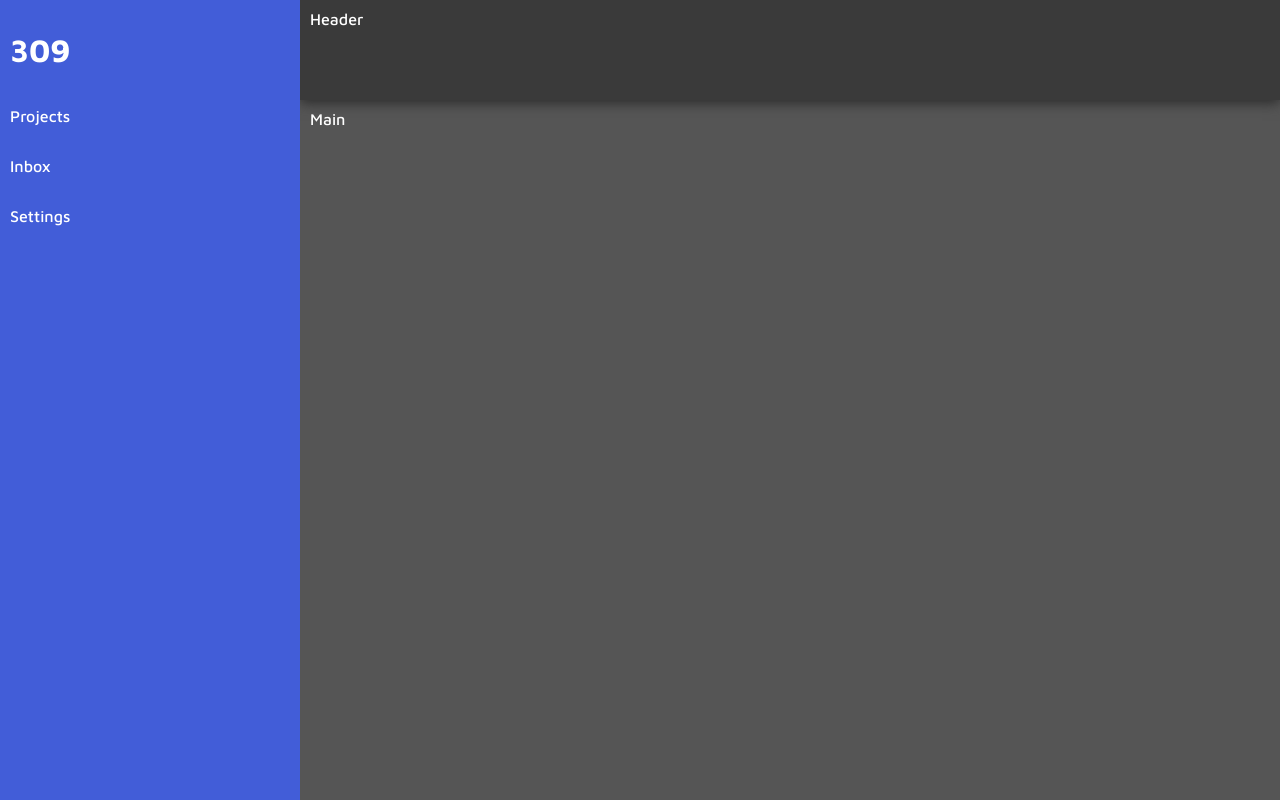
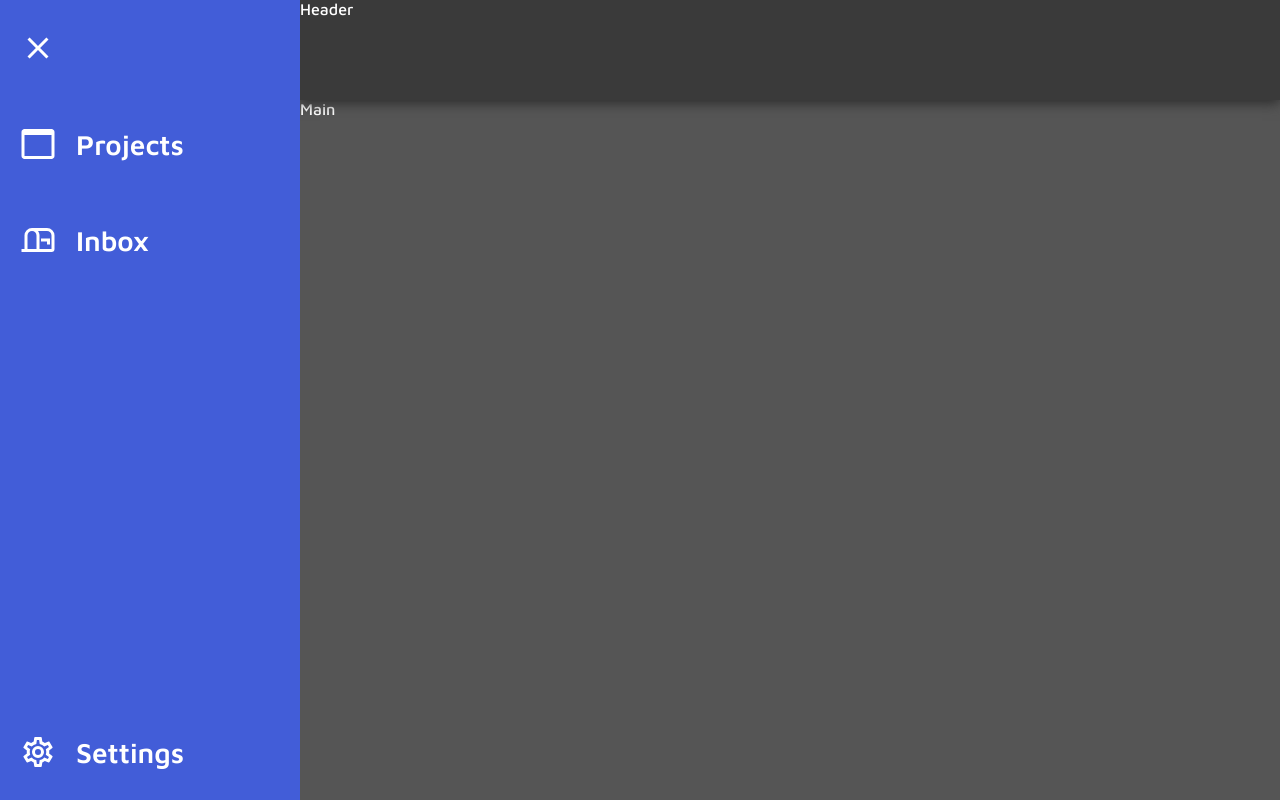
Before and after one commit to Juovitus/CS402, a React (Create React App) app in the folder frontend/: page / in a window 1280 px wide. Built offline with nearby package versions, Linux system fonts and the light colour scheme.

Commit message:
Prettied nav bar up.

```diff
--- a/frontend/src/App.css
+++ b/frontend/src/App.css
@@ -16,16 +16,33 @@ html, body, #root, .App {
     font-weight: 500;
 }
 
-.App > * {
-    padding: 10px;
-}
-
 .Nav {
     grid-area: nav;
     background-color: rgb(66, 93, 216);
     z-index: 2;
     display: flex;
     flex-direction: column;
+    padding: 0 20px;
+}
+
+.NavItem {
+    display: flex;
+    align-items: center;
+    padding: 30px 0;
+}
+
+.NavItem > span {
+    font-size: 28px;
+    font-weight: 600;
+}
+
+/* Icon to the left of the nav item text. */
+svg.nav-item-icon {
+    margin-right: 20px;
+}
+
+.Settings-nav-item {
+    margin-top: auto;
 }
 
 .Header {
--- a/frontend/src/components/navbar/NavItem.tsx
+++ b/frontend/src/components/navbar/NavItem.tsx
@@ -1,13 +1,21 @@
 import React from "react";
+import Icon from '@mdi/react'
 
 interface Props {
-    text: string
+    text?: string
+    icon: string
 }
 
-export const NavItem: React.FC<Props> = ({text}) => {
+export const NavItem: React.FC<Props> = ({text, icon}) => {
+    const cn = `NavItem ${text}-nav-item`
+
     return (
-        <div className="NavItem">
-            <p>{text}</p>
+        <div className={cn}>
+            <Icon path={icon}
+                size='36px'
+                className="nav-item-icon"
+                />
+            <span>{text}</span>
         </div>
     );
 };
--- a/frontend/src/components/navbar/Navbar.tsx
+++ b/frontend/src/components/navbar/Navbar.tsx
@@ -1,6 +1,12 @@
 import React from "react";
 import '../../App.css'
 import { NavItem } from "./NavItem";
+import {
+    mdiMailboxOpenOutline,
+    mdiCogOutline,
+    mdiApplicationOutline,
+    mdiClose
+ } from '@mdi/js';
 
 interface Props {
 }
@@ -9,10 +15,10 @@ export const Navbar: React.FC<Props> = () => {
 
     return (
         <div className="Nav">
-            <h1>309</h1>
-            <NavItem text="Projects"/>
-            <NavItem text="Inbox" />
-            <NavItem text="Settings" />
+            <NavItem icon={mdiClose}/>
+            <NavItem text="Projects" icon={mdiApplicationOutline}/>
+            <NavItem text="Inbox" icon={mdiMailboxOpenOutline}/>
+            <NavItem text="Settings" icon={mdiCogOutline} />
         </div>
     );
 };
```
